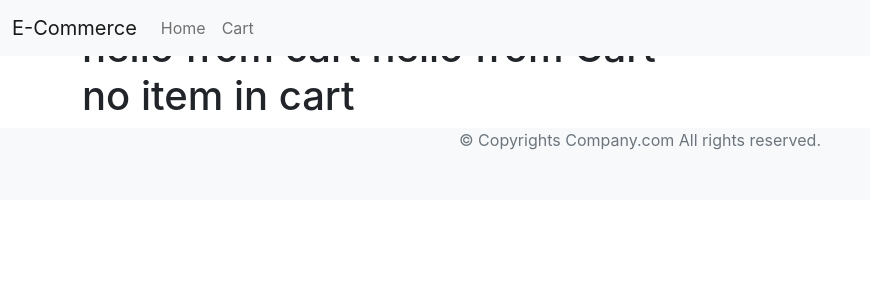
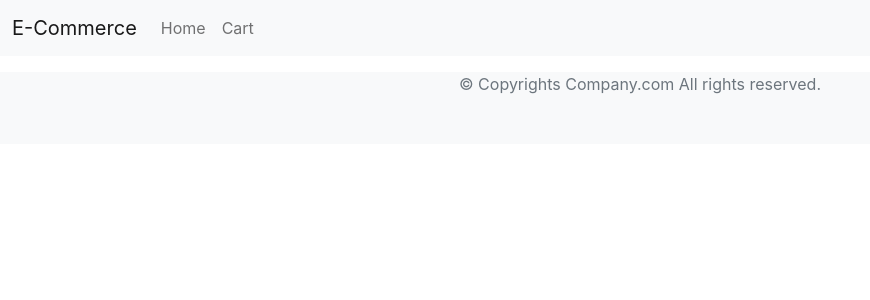
Before and after one commit to Grey-Hat-07/Ecommerce, a React (Create React App) app: page /cart in a window 1280 px wide. Shown: the top 300 px of the page, without its empty margins (0-870 px from the left). Built offline with nearby package versions, Linux system fonts and the light colour scheme.

Commit message:
cart is working,cart delete is not

```diff
--- a/src/Redux/actions/Productactions.js
+++ b/src/Redux/actions/Productactions.js
@@ -17,3 +17,9 @@ export const addtocart = (product) => {
         payload: product
     }
 }
+export const removefromcart = (product) => {
+    return {
+        type: Actiontype.REMOVE_CART_PRODUCT,
+        payload: product
+    }
+}
--- a/src/Redux/contents/Actiontype.js
+++ b/src/Redux/contents/Actiontype.js
@@ -1,7 +1,7 @@
 export const Actiontype = {
     SET_PRODUCTS: 'SET_PRODUCTS',
     SELECTED_PRODUCT: 'SELECTED_PRODUCT',
-    REMOVE_PRODUCT: 'REMOVE_PRODUCT',
+    REMOVE_CART_PRODUCT: 'REMOVE_CART_PRODUCT',
     ADD_TO_CART: 'ADD_TO_CART'
 
 }
--- a/src/Redux/reducers/Productreducer.js
+++ b/src/Redux/reducers/Productreducer.js
@@ -28,9 +28,19 @@ export const selectedProductReducer = (state = {}, { type, payload }) => {
 export const addtocartReducer = (state = cart, { type, payload }) => {
   switch (type) {
     case Actiontype.ADD_TO_CART:
-      return { ...state, products: payload };
-
+      return { ...state, products: [...state.products, payload] };
     default:
       return state;
   }
 };
+export const removefromcartReducer = (state = cart, { type, payload }) => {
+  switch (type) {
+    case Actiontype.REMOVE_CART_PRODUCT:
+      return {
+        ...state,
+        products: state.products.filter((product) => product.id !== payload),
+      };
+    default:
+      return state;
+  }
+}
--- a/src/Redux/reducers/index.js
+++ b/src/Redux/reducers/index.js
@@ -1,5 +1,5 @@
 import { combineReducers } from 'redux';
-import { Productreducer,selectedProductReducer, addtocartReducer } from './Productreducer';
+import { Productreducer,selectedProductReducer, addtocartReducer, removefromcartReducer } from './Productreducer';
 
 const reducers = combineReducers({
     allproduct: Productreducer,
--- a/src/components/Cart.jsx
+++ b/src/components/Cart.jsx
@@ -1,37 +1,41 @@
 import React from 'react';
 import '../App.css';
-import { useSelector } from 'react-redux';
+import { Delete } from './Icons';
+import { useSelector, useDispatch } from 'react-redux';
 import { Link } from 'react-router-dom';
+import { removefromcart } from '../Redux/actions/Productactions';
+
 export default function Cart() {
-  const cart = useSelector((state) => state.cart.addtocart);
-  console.log(cart);
-  const renderist = () => {
-    var { id, title, image, price, rating, category } = cart;
+  const cart = useSelector((state) => state.cart.products);
+  const dispatch = useDispatch();
+  const renderCart = cart.map((product) => {
+    var { id, title, image, price, rating, category } = product;
     if (title.length > 20) {
-      title = title.substring(0, 30) + '...';
+      title = title.substring(0, 40) + '...';
     }
     return (
       <div className=" " key={id}>
+        <button className="btn btn-danger" onClick={
+          () => dispatch(removefromcart(product))
+        }><Delete/></button>
         <Link to={`/productdetail/${id}`}className='text-decoration-none text-dark'>
-        <div class="card cardhover">
-          <div class="card-body">
+        <div className="card cardhover">
+          <div className="card-body">
             <img src={image} className="floatimg" alt={title} height="200" />
-            <h3 class="card-title">{title}</h3>
-            <h6 class="text-muted">{category} </h6>
-            <p class="card-text">₹{price} </p>
-            <h6 class="card-text">⭐{rating.rate}&emsp;{rating.count} rating </h6>
+            <h3 className="card-title">{title}</h3>
+            <h6 className="text-muted">{category} </h6>
+            <p className="card-text">₹{price} </p>
+            <h6 className="card-text">⭐{rating.rate}&emsp;{rating.count} rating </h6>
           </div>
         </div>
         </Link>
       </div>);
-  }
+  });
+
   return <div className='container'>
-    <h1>
-      hello from cart
-      hello from Cart
+      <br/><br/>
       {
-        cart?renderist():<h1>no item in cart</h1>
+        cart?renderCart:<h1>no item in cart</h1>
       }
-    </h1>
   </div>;
 }
--- a/src/components/Icons.jsx
+++ b/src/components/Icons.jsx
@@ -11,3 +11,8 @@ return <svg xmlns="http://www.w3.org/2000/svg" width="16" height="16" fill="curr
 <path d="M8 1a2.5 2.5 0 0 1 2.5 2.5V4h-5v-.5A2.5 2.5 0 0 1 8 1zm3.5 3v-.5a3.5 3.5 0 1 0-7 0V4H1v10a2 2 0 0 0 2 2h10a2 2 0 0 0 2-2V4h-3.5zM2 5h12v9a1 1 0 0 1-1 1H3a1 1 0 0 1-1-1V5z"/>
 </svg>;
 };
+export const Delete = () => {
+return <svg xmlns="http://www.w3.org/2000/svg" width="16" height="16" fill="currentColor" className="bi bi-trash3-fill" viewBox="0 0 16 16">
+<path d="M11 1.5v1h3.5a.5.5 0 0 1 0 1h-.538l-.853 10.66A2 2 0 0 1 11.115 16h-6.23a2 2 0 0 1-1.994-1.84L2.038 3.5H1.5a.5.5 0 0 1 0-1H5v-1A1.5 1.5 0 0 1 6.5 0h3A1.5 1.5 0 0 1 11 1.5Zm-5 0v1h4v-1a.5.5 0 0 0-.5-.5h-3a.5.5 0 0 0-.5.5ZM4.5 5.029l.5 8.5a.5.5 0 1 0 .998-.06l-.5-8.5a.5.5 0 1 0-.998.06Zm6.53-.528a.5.5 0 0 0-.528.47l-.5 8.5a.5.5 0 0 0 .998.058l.5-8.5a.5.5 0 0 0-.47-.528ZM8 4.5a.5.5 0 0 0-.5.5v8.5a.5.5 0 0 0 1 0V5a.5.5 0 0 0-.5-.5Z"/>
+</svg>;
+}
```
